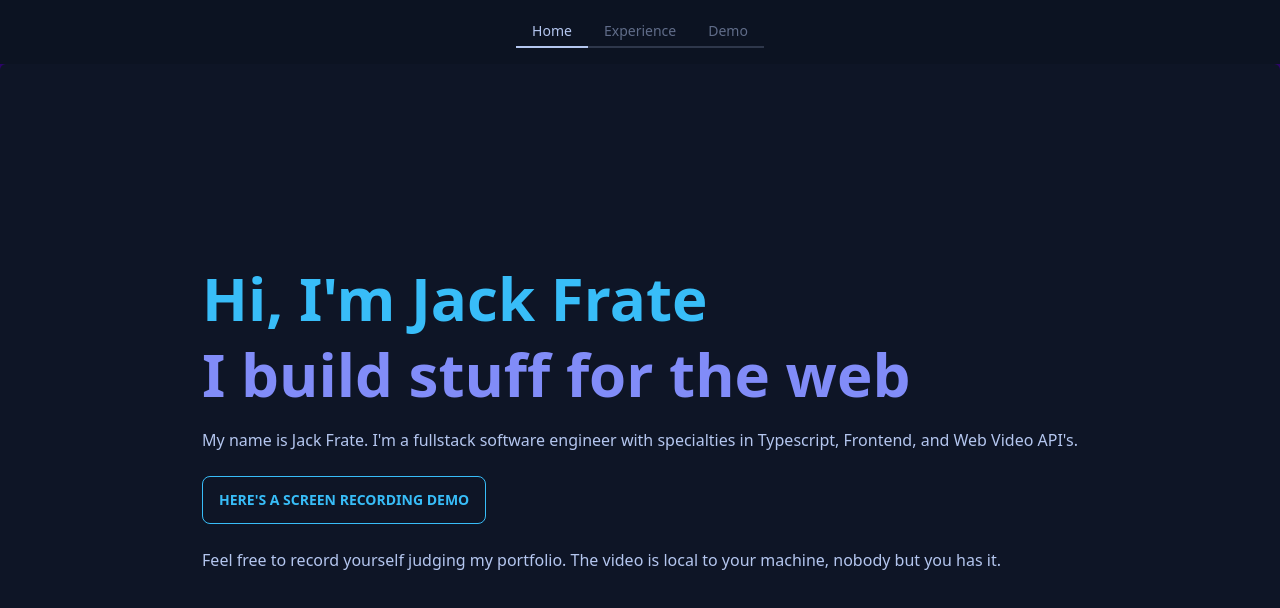
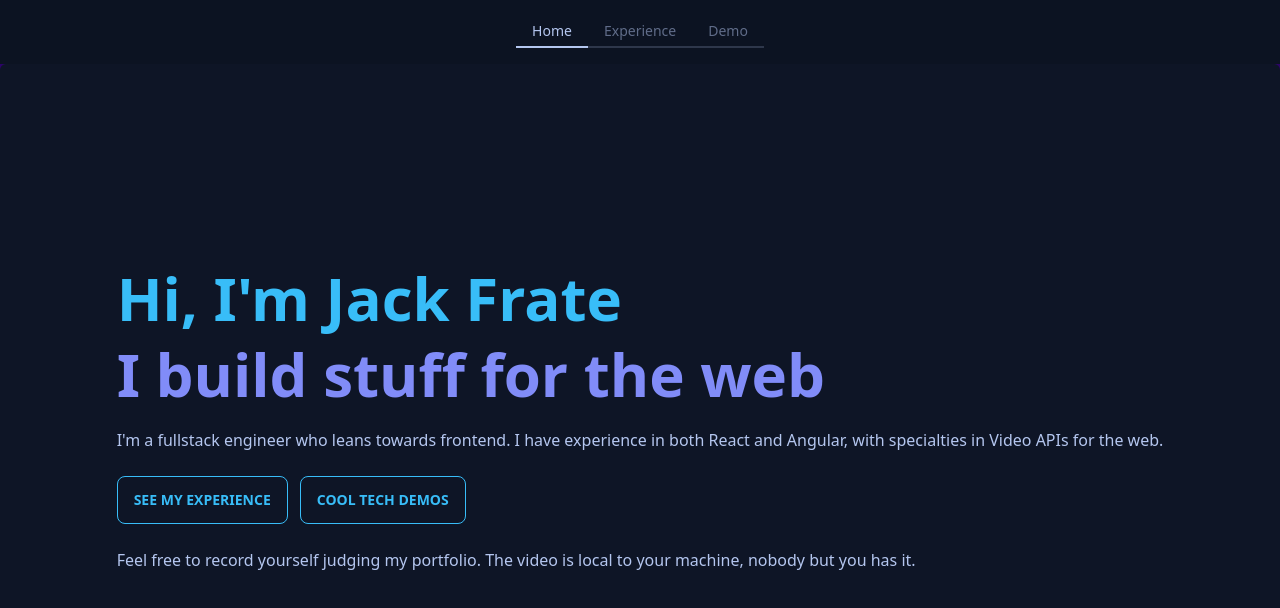
Before and after one commit to jackfrate/personal-site, a Next.js app: page / in a window 1280 px wide. Shown: the top 608 px of the page. Built offline with nearby package versions, Linux system fonts and the light colour scheme.

Commit message:
buttons with links looking even better

```diff
--- a/src/components/about.tsx
+++ b/src/components/about.tsx
@@ -1,3 +1,5 @@
+import Link from "next/link";
+
 const About = () => {
   return (
     <div className="hero h-full w-screen grow rounded-md bg-base-200 p-2">
@@ -12,13 +14,23 @@ const About = () => {
             I build stuff for the web
           </h1>
           <p className="py-6">
-            My name is Jack Frate. I'm a fullstack software engineer with
-            specialties in Typescript, Frontend, and Web Video API's.
+            I'm a fullstack engineer who leans towards frontend. I have
+            experience in both React and Angular, with specialties in Video APIs
+            for the web.
           </p>
           {/* TODO: make this work */}
-          <button className="btn-outline btn-primary btn">
-            Here's a screen recording demo
-          </button>
+          <div className="flex flex-col gap-3 lg:flex-row">
+            <Link href="/experience">
+              <button className="btn-outline btn-primary btn">
+                See my experience
+              </button>
+            </Link>
+            <Link href="/demo">
+              <button className="btn-outline btn-primary btn">
+                Cool Tech Demos
+              </button>
+            </Link>
+          </div>
           <p className="py-6">
             Feel free to record yourself judging my portfolio. The video is
             local to your machine, nobody but you has it.
```
